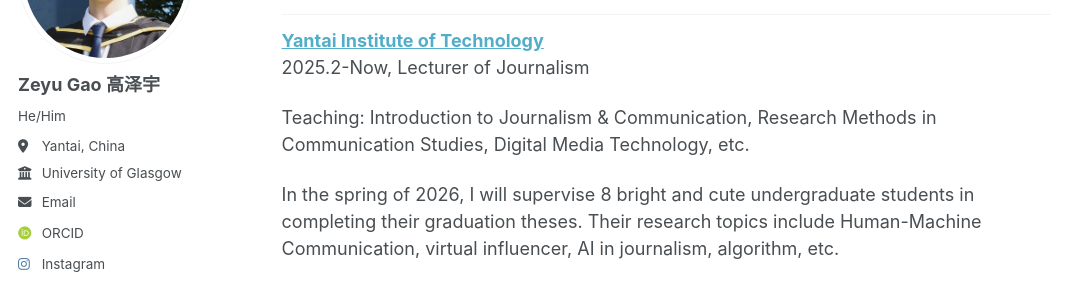
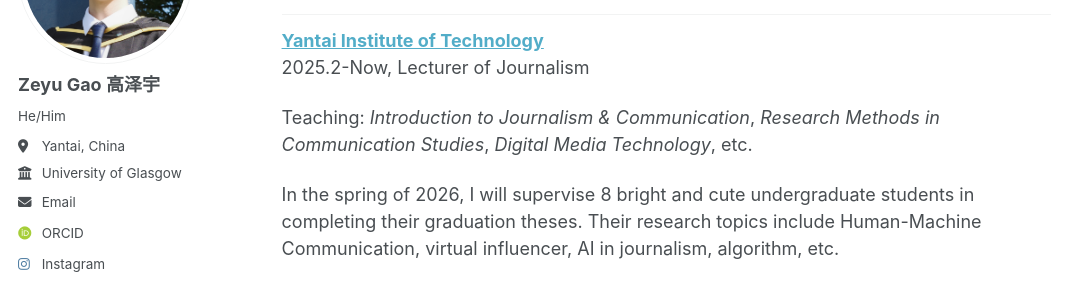
Before and after one commit to ClaudeGao01/ClaudeGao01.github.io, a Jekyll site: the page built from _pages/practice.md, in a window 1280 px wide and 900 px high. Shown: the part 210-510 px from the top of the window, without its empty margins (0-1074 px from the left). Built offline with Jekyll 4.4.1, drawn with Linux system fonts in a browser that asks for light colours; some web fonts are replaced; a script that is not in the unit is left out.

```diff
--- a/_pages/practice.md
+++ b/_pages/practice.md
@@ -9,7 +9,7 @@ Profession
 [**Yantai Institute of Technology**](https://www.yitsd.edu.cn/)
 2025.2-Now, Lecturer of Journalism
 
-Teaching: Introduction to Journalism & Communication, Research Methods in Communication Studies, Digital Media Technology, etc.
+Teaching: *Introduction to Journalism & Communication*, *Research Methods in Communication Studies*, *Digital Media Technology*, etc.
 
 In the spring of 2026, I will supervise 8 bright and cute undergraduate students in completing their graduation theses. Their research topics include Human-Machine Communication, virtual influencer, AI in journalism, algorithm, etc.
 
```
